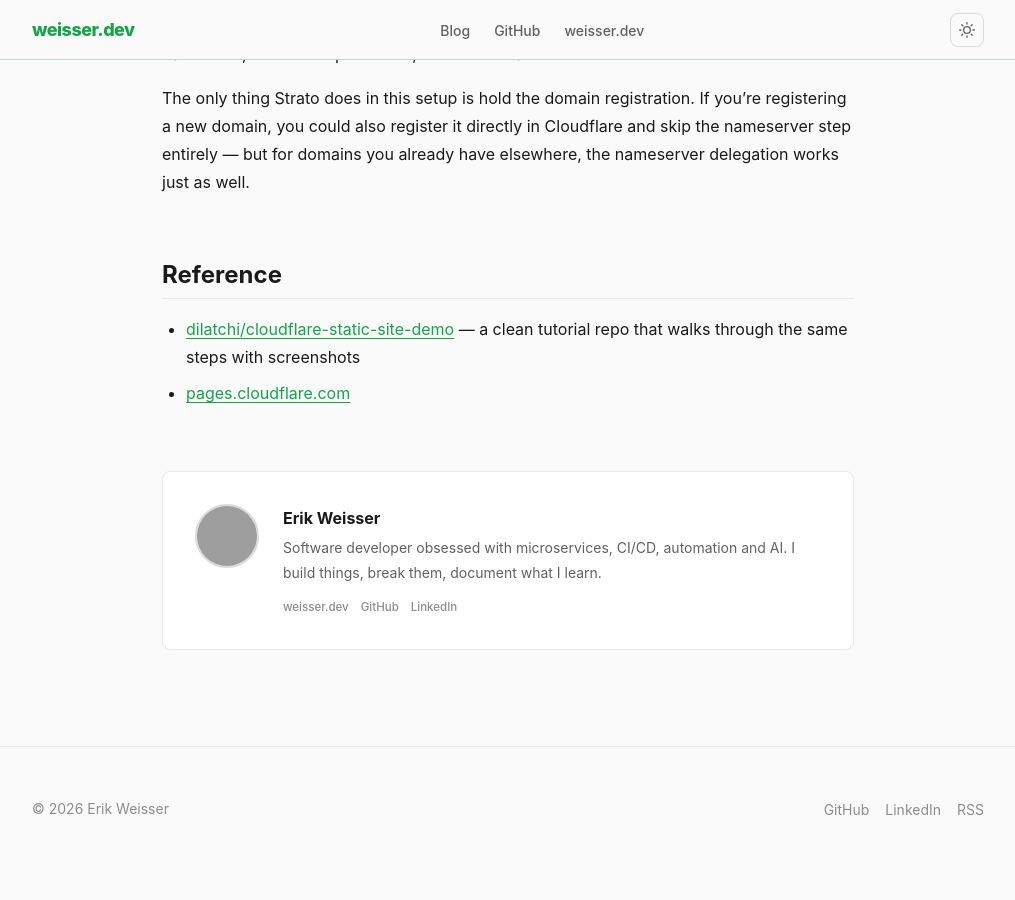
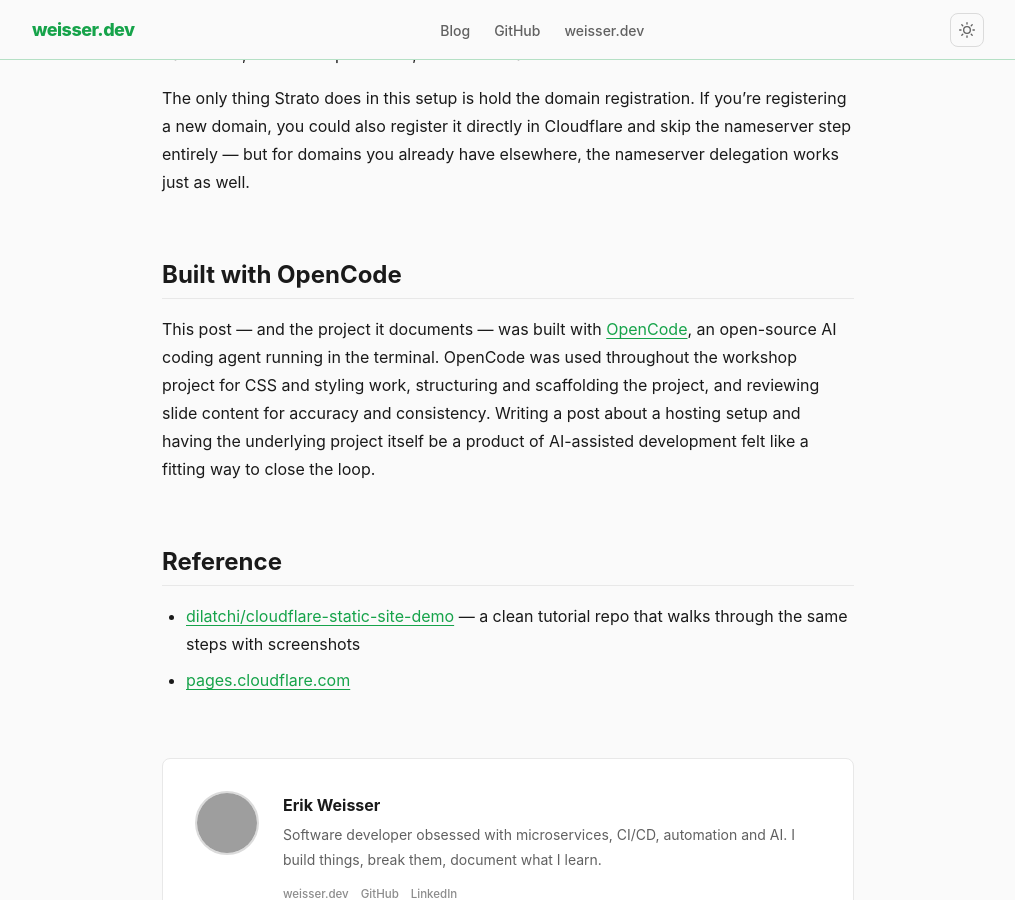
Before and after one commit to weisser-dev/blog.weisser.dev, a Jekyll site: the page built from _posts/operations/2026-03-24-frontend-hosting-cloudflare-pages.md, in a window 1280 px wide and 900 px high, scrolled down 2252 px. Shown: the whole window, without its empty margins (132-1147 px from the left). Built offline with Jekyll 4.4.1, drawn with Linux system fonts in a browser that asks for light colours; before the commit the page ends 3123 px from its top, so only the background shows below that; grey boxes are pictures that could not be loaded.

Commit message:
feat: add OpenCode section to hosting blog post

```diff
--- a/_posts/operations/2026-03-24-frontend-hosting-cloudflare-pages.md
+++ b/_posts/operations/2026-03-24-frontend-hosting-cloudflare-pages.md
@@ -59,6 +59,10 @@ The thing I like most about this setup is how little there is to think about onc
 
 The only thing Strato does in this setup is hold the domain registration. If you're registering a new domain, you could also register it directly in Cloudflare and skip the nameserver step entirely — but for domains you already have elsewhere, the nameserver delegation works just as well.
 
+## Built with OpenCode
+
+This post — and the project it documents — was built with [OpenCode](https://opencode.ai), an open-source AI coding agent running in the terminal. OpenCode was used throughout the workshop project for CSS and styling work, structuring and scaffolding the project, and reviewing slide content for accuracy and consistency. Writing a post about a hosting setup and having the underlying project itself be a product of AI-assisted development felt like a fitting way to close the loop.
+
 ## Reference
 
 - [dilatchi/cloudflare-static-site-demo](https://github.com/dilatchi/cloudflare-static-site-demo) — a clean tutorial repo that walks through the same steps with screenshots
```
